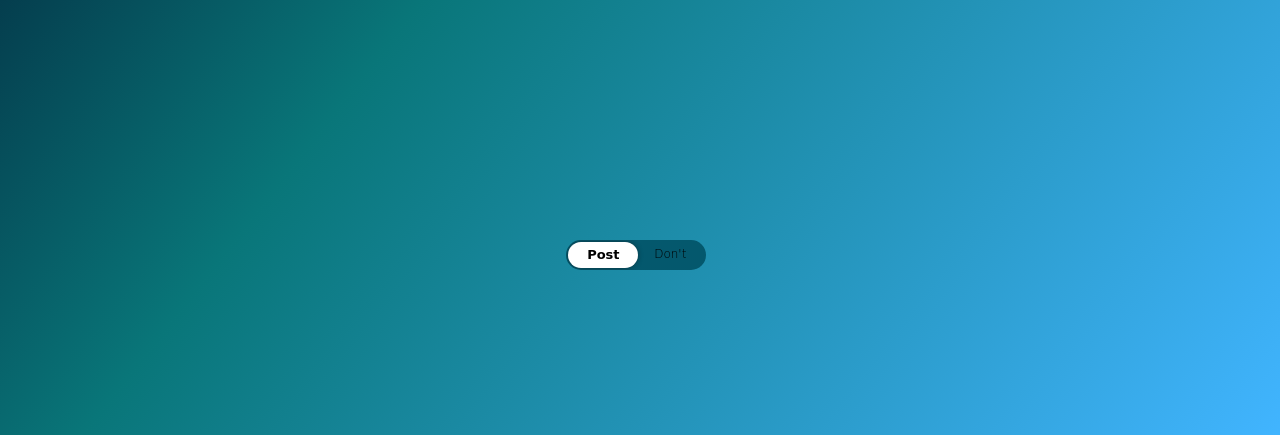
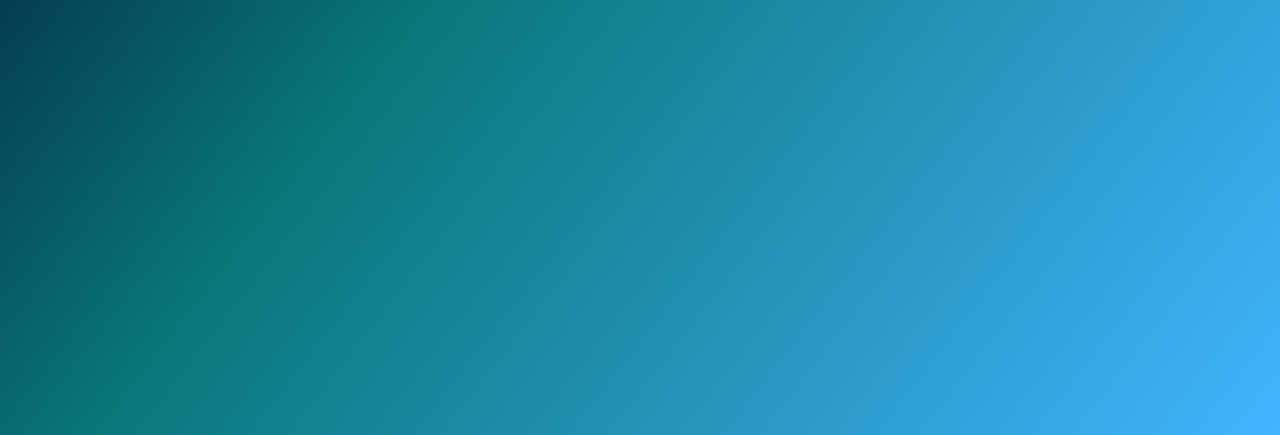
Before and after one commit to d-arsya/d-arsya.github.io, a PHP site: page / in a window 1280 px wide. Shown: the part 525-960 px from the top of the page. Run offline with PHP 8.4, Linux system fonts and the light colour scheme; some libraries are stand-ins or nearby versions; some web fonts are replaced.

Commit message:
Update secretStyle.css

```diff
--- a/secretStyle.css
+++ b/secretStyle.css
@@ -126,7 +126,7 @@ img{
 
 /*<<<<----isPost---->>>>*/
 .isPost{
-  display: block;
+  display: none;
   width: 100%;
   height: 60px;
   position: relative;
```
